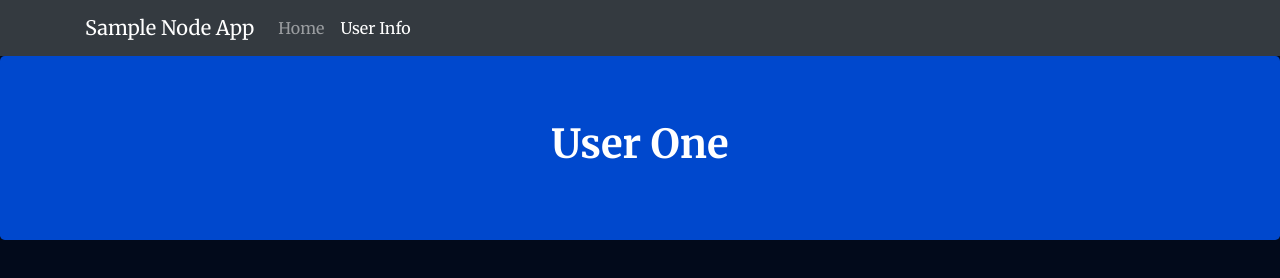
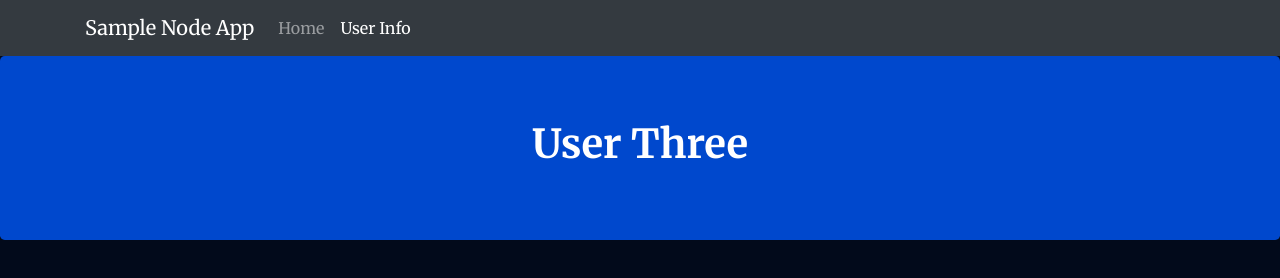
Before and after one commit to SeyiKayode/msc-helm-app, a website: page views/user.html in a window 1280 px wide. Drawn offline with nearby package versions, Linux system fonts and the light colour scheme.

Commit message:
test pipeline2

```diff
--- a/views/user.html
+++ b/views/user.html
@@ -24,7 +24,7 @@
     </div>
 </nav>
 <div class="jumbotron text-center">
-    <h1>User One</h1>
+    <h1>User Three</h1>
 </div>
 
 </html>
```
